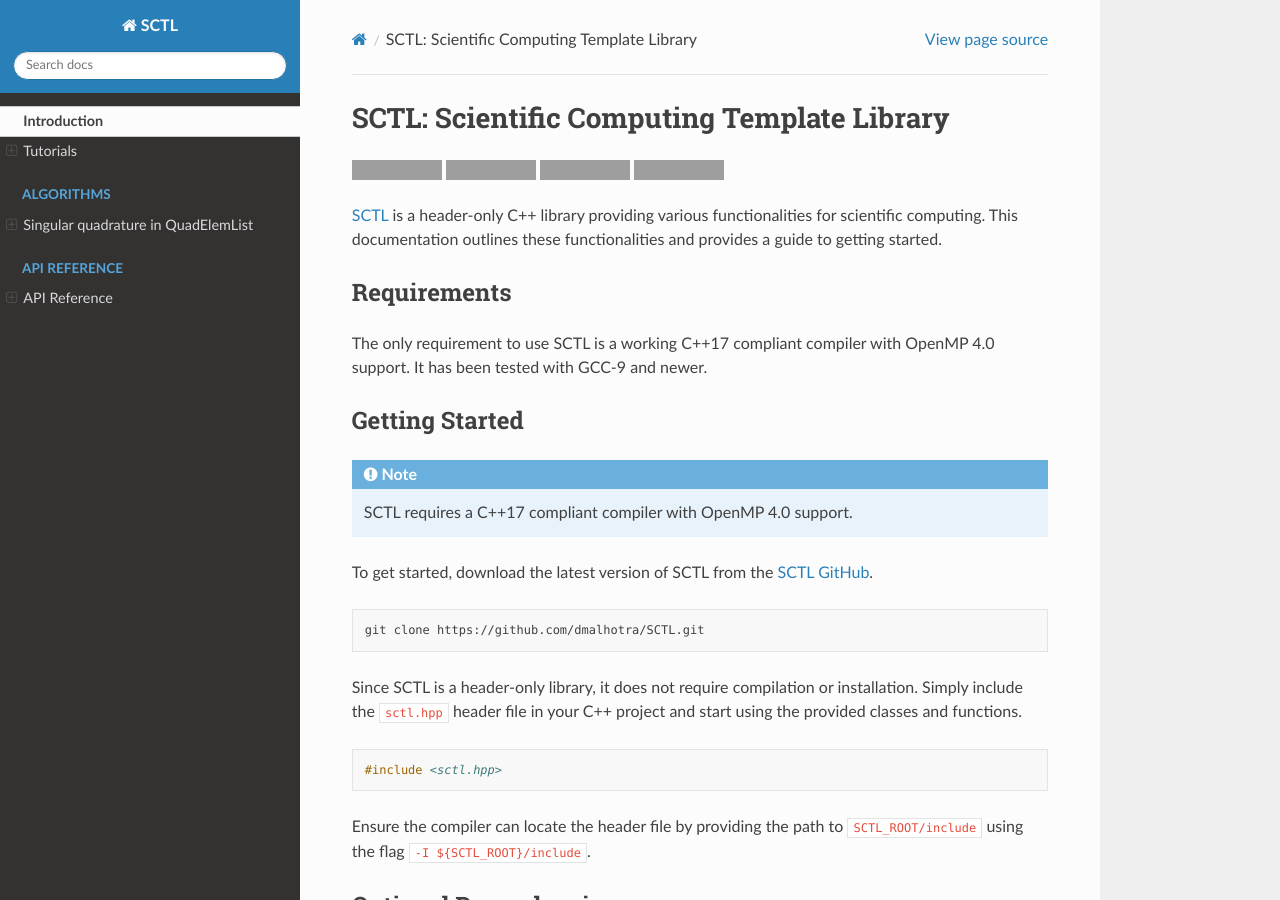
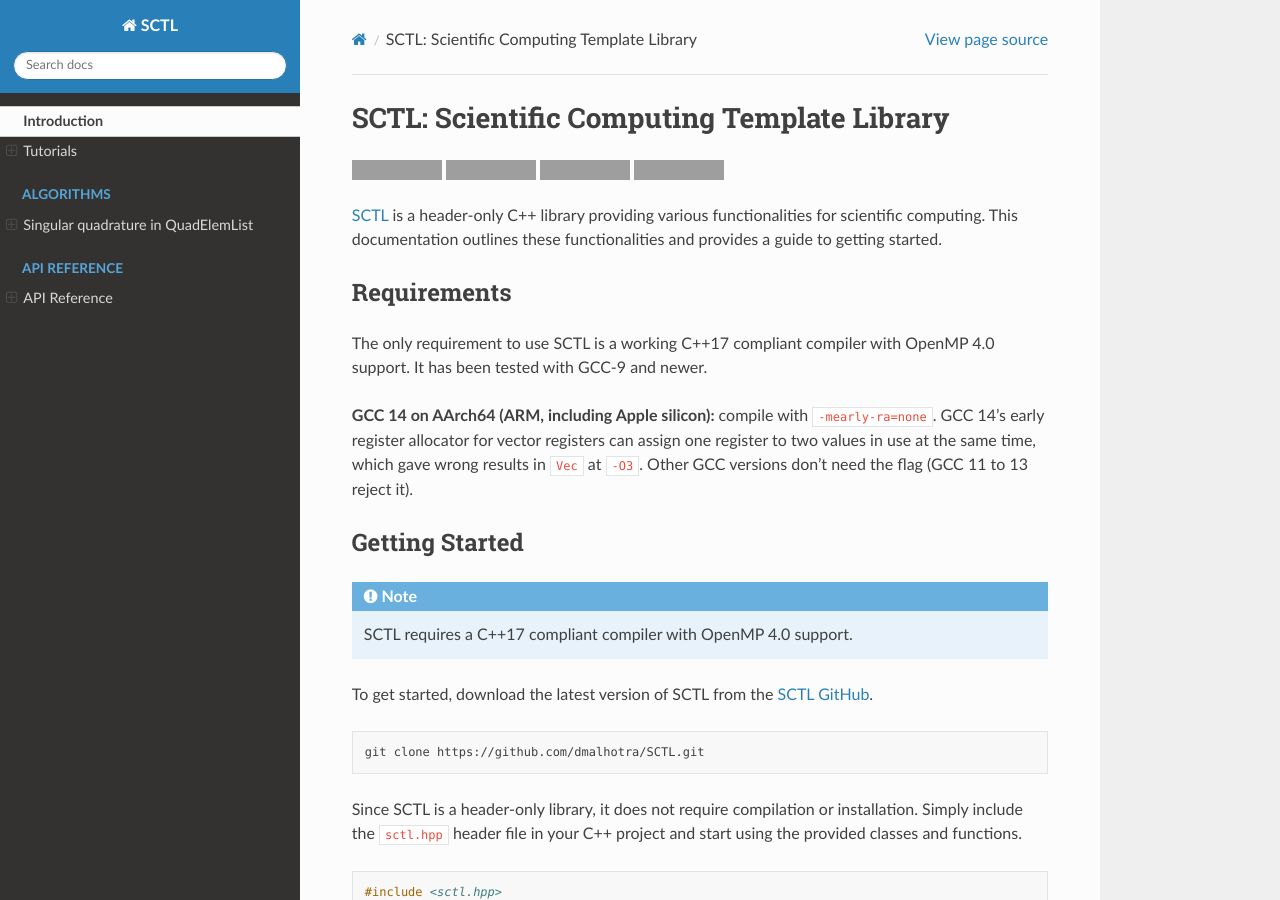
Before and after one commit to dmalhotra/SCTL, a Sphinx documentation site: the page built from doc/index.rst, in a window 1280 px wide and 900 px high. Built offline with Sphinx 7.4.7 and the Read the Docs theme 3.1.0, drawn with Linux system fonts in a browser that asks for light colours; grey boxes are pictures that could not be loaded.

Commit message:
README, docs: GCC 14 on AArch64 needs -mearly-ra=none
GCC 14's early register allocator for vector registers (-mearly-ra, new in GCC 14) gave one register to two values in
use at the same time in test-vec at -O3: Vec min of double x 8 returned wrong lanes with GCC 14.4, on macOS and on
Linux, and was right with -mearly-ra=none, which costs no measurable time. GCC 11 to 13 don't have the allocator and
reject the flag; 13.4, 15.1, 15.2, 15.3 and 16.1 were right. min and max keep a workaround in the code for builds
without the flag.

Co-Authored-By: Claude Opus 5.5 <noreply@anthropic.com>

```diff
--- a/doc/index.rst
+++ b/doc/index.rst
@@ -26,6 +26,8 @@ Requirements
 ------------
 
 The only requirement to use SCTL is a working C++17 compliant compiler with OpenMP 4.0 support. It has been tested with GCC-9 and newer.
+
+**GCC 14 on AArch64 (ARM, including Apple silicon):** compile with ``-mearly-ra=none``. GCC 14's early register allocator for vector registers can assign one register to two values in use at the same time, which gave wrong results in ``Vec`` at ``-O3``. Other GCC versions don't need the flag (GCC 11 to 13 reject it).
 
 Getting Started
 ---------------
```
Also changed, not shown: README.md (+2 -0 lines).
